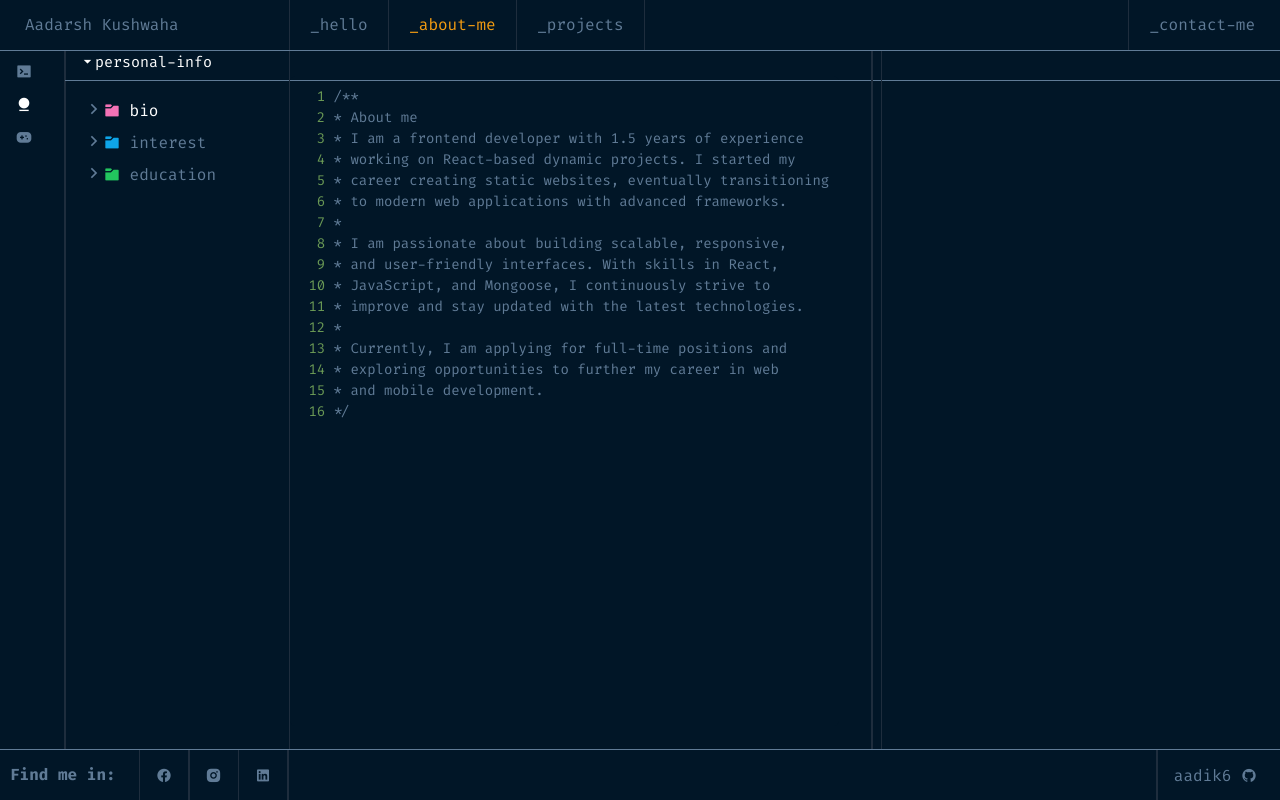
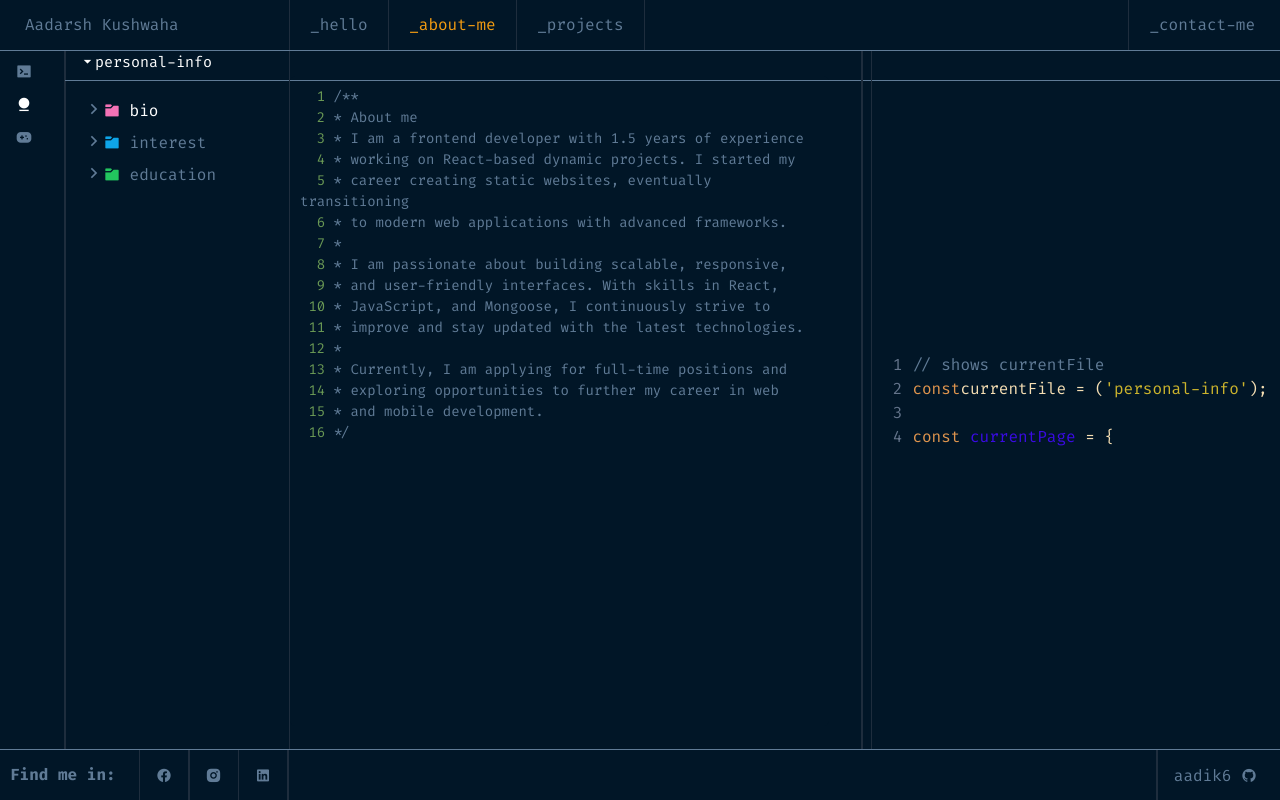
Before and after one commit to aadik6/portfolio, a React (Vite) app: page /about in a window 1280 px wide. Built offline with nearby package versions, Linux system fonts and the light colour scheme.

Commit message:
work on about page

```diff
--- a/src/sections/about.css
+++ b/src/sections/about.css
@@ -34,13 +34,13 @@
     cursor: pointer;
 }
 
-/* .details{
-    width: calc((100vw - 320px)/2);
+.details{
+    width: calc((100vw - 300)/2);
 }
 .codesnippet{
-    width: calc((100vw - 350px)/2);
+    width: calc((100vw - 450px)/2);
 
-} */
+}
 
 .code-container {
     color: #607B96;
--- a/src/sections/about.jsx
+++ b/src/sections/about.jsx
@@ -107,7 +107,29 @@ function About() {
           </div>
           <li className='tw-ml-8  separator2'></li>
           <li className='tw-ml-2 separator2'></li>
-          <div className="codesnippet"></div>
+          <div className="codesnippet">
+            <pre>
+              <code>
+                <p className='tw-text-[#607B96]'><span className="line-number">1</span>// shows currentFile</p>
+                <div className='tw-flex tw-flex-wrap'><span className="line-number">2</span> <span className="keyword">const</span>{" "}
+                  currentFile = (
+                  <span className="string">'{currentFile}'</span>);
+                </div>
+                <div><span className="line-number">3</span></div>
+                <div><span className="line-number">4</span> <span className="keyword">const </span> <span className="variable">currentPage</span> = {"{"}</div>
+                {/* <div><span className="line-number">4</span> &nbsp;&nbsp;<span className="property">name</span>:{" "}
+                  <span className="string">""</span>,</div>
+                <div><span className="line-number">5</span> &nbsp;&nbsp;<span className="property">email</span>:{" "}
+                  <span className="string">""</span>,</div>
+                <div><span className="line-number">6</span> &nbsp;&nbsp;<span className="property">message</span>:{" "}
+                  <span className="string">""</span>,</div>
+                <div><span className="line-number">7</span> &nbsp;&nbsp;<span className="property">date</span>:{" "}
+                  <span className="string">""</span></div>
+                <div><span className="line-number">8</span> {"}"};</div>
+                <div><span className="line-number">9</span></div> */}
+              </code>
+            </pre>
+          </div>
         </div>
 
       </div>
@@ -115,7 +137,7 @@ function About() {
         <div className="top-about tw-sticky tw-top-0">
           <p className='tw-mt-3 tw-ml-5 tw-text-white'>_about-me</p>
           <div className="mobile-personal-info tw-mt-3">
-            <span className='tw-text-white tw-bg-[#1E2D3D] tw-w-[100vw] tw-block' onClick={() => { setIsMobilePersonalOpen(!isMobbilePersonalOpen) }}><i className={`ri-arrow-${isMobbilePersonalOpen ? "down" : "right"}-s-fill tw-text-white tw-bg-[#1E2D3D] tw-ml-5`}></i>personal-info</span>
+            <span className='tw-text-white tw-bg-[#1E2D3D]  tw-block' onClick={() => { setIsMobilePersonalOpen(!isMobbilePersonalOpen) }}><i className={`ri-arrow-${isMobbilePersonalOpen ? "down" : "right"}-s-fill tw-text-white tw-bg-[#1E2D3D] tw-ml-5`}></i>personal-info</span>
             {isMobbilePersonalOpen &&
               <ul className='tw-ml-5'>
                 <li className='tw-text-white' onClick={() => setIsBioOpen(!isBioOpen)}><i className={`ri-arrow-${isBioOpen ? 'down' : 'right'}-s-line tw-text-[#607B96] tw-text-[20px]`}></i><i class="ri-folder-6-fill tw-text-pink-400"></i> bio</li>
@@ -142,7 +164,7 @@ function About() {
             }
           </div>
           <div className="mobile-professional-info tw-mt-1">
-            <span className='tw-text-white tw-bg-[#1E2D3D] tw-w-[100vw] tw-block' onClick={() => { setIsMobileProfessionalOpen(!isMobbileProfessionalOpen) }}><i className={`ri-arrow-${isMobbileProfessionalOpen ? "down" : "right"}-s-fill tw-text-white tw-bg-[#1E2D3D] tw-ml-5`}></i>professional-info</span>
+            <span className='tw-text-white tw-bg-[#1E2D3D]  tw-block' onClick={() => { setIsMobileProfessionalOpen(!isMobbileProfessionalOpen) }}><i className={`ri-arrow-${isMobbileProfessionalOpen ? "down" : "right"}-s-fill tw-text-white tw-bg-[#1E2D3D] tw-ml-5`}></i>professional-info</span>
             {isMobbileProfessionalOpen &&
               <ul className='tw-ml-5'>
                 <li className={`tw-text-${isExperienceOpen ? 'white' : '[#607B96]'}`} onClick={() => { setIsExperienceOpen(!isExperienceOpen) }}><i className={`ri-arrow-${isExperienceOpen ? 'down' : 'right'}-s-line tw-text-[#607B96] tw-text-[20px]`}></i><i class="ri-folder-6-fill tw-text-pink-400"></i> experience</li>
@@ -152,7 +174,7 @@ function About() {
             }
           </div>
           <div className="mobile-hobbies tw-mt-1">
-            <span className='tw-text-white tw-bg-[#1E2D3D] tw-w-[100vw] tw-block' onClick={() => { setIsMobileHobbiesOpen(!isMobileHobbiesOpen) }}><i className={`ri-arrow-${isMobileHobbiesOpen ? "down" : "right"}-s-fill tw-text-white tw-bg-[#1E2D3D] tw-ml-5`}></i>hobbies</span>
+            <span className='tw-text-white tw-bg-[#1E2D3D]  tw-block' onClick={() => { setIsMobileHobbiesOpen(!isMobileHobbiesOpen) }}><i className={`ri-arrow-${isMobileHobbiesOpen ? "down" : "right"}-s-fill tw-text-white tw-bg-[#1E2D3D] tw-ml-5`}></i>hobbies</span>
             {isMobileHobbiesOpen &&
               <ul className='tw-ml-5'>
                 <li className={`tw-text-${isMusicOpen ? 'white' : '[#607B96]'}`} onClick={() => { setIsMUsicOpen(!isMusicOpen) }}><i className={`ri-arrow-${isMusicOpen ? 'down' : 'right'}-s-line tw-text-[#607B96] tw-text-[20px]`}></i><i class="ri-folder-6-fill tw-text-pink-400"></i> music</li>
```
